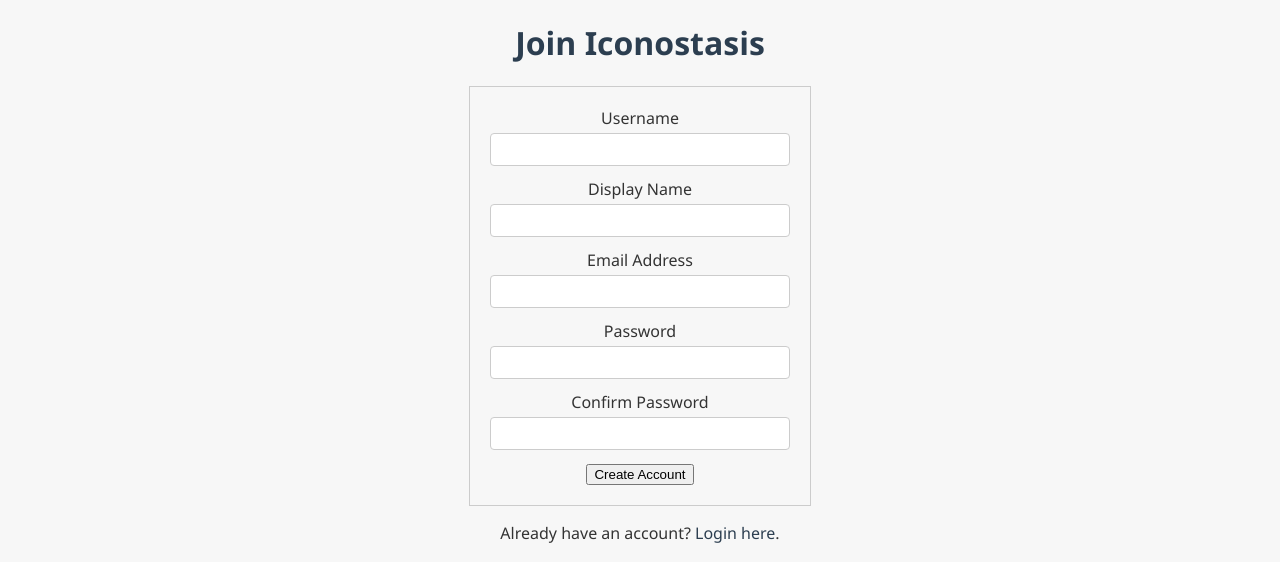
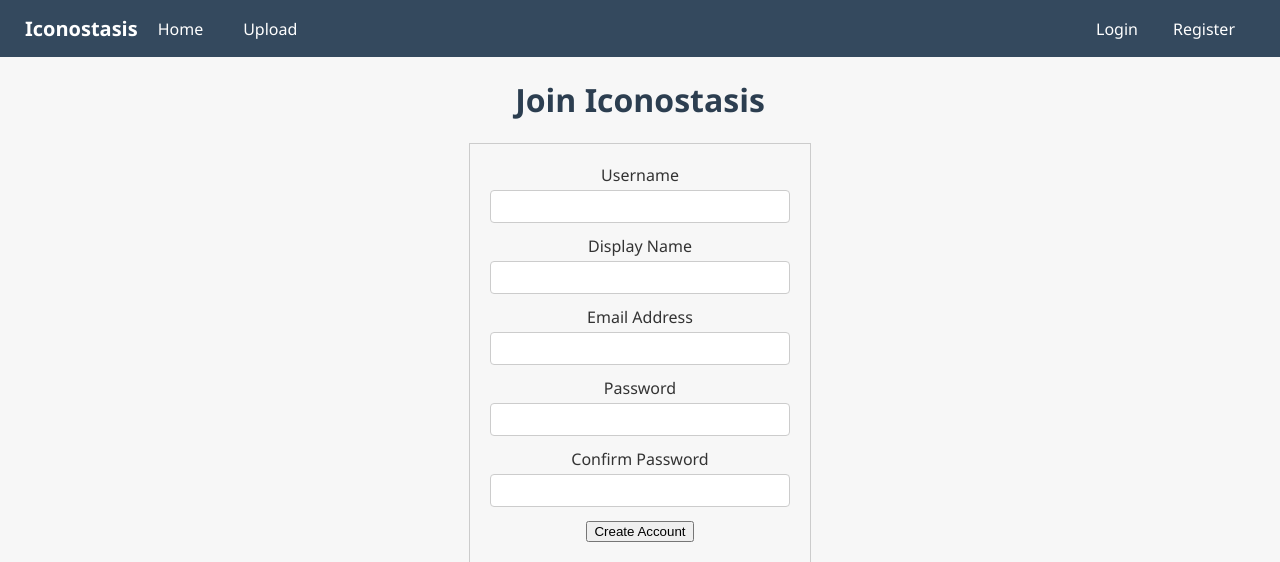
Before and after one commit to Luks-kit/iconostasis, a FastAPI app: page /signup in a window 1280 px wide. Shown: the top 562 px of the page. Run offline with FastAPI, Linux system fonts and the light colour scheme.

Commit message:
Add navigation bar to signup page

```diff
--- a/templates/signup.html
+++ b/templates/signup.html
@@ -7,6 +7,27 @@
     <link rel="stylesheet" href="static/css/style.css?v=1">
 </head>
 <body>
+
+
+    <div class="navbar">
+        <div class="nav-left">
+            <h2 class="site-title">Iconostasis</h2>
+            <a href="/">Home</a>
+            <a href="/upload">Upload</a>
+        </div>
+
+        <div class="nav-right">
+            {% if user %}
+                <div class="username-display">
+                    Logged in as <a href="/user/{{ user.username }}"><strong>{{ user.display_name }}</strong></a>
+                </div>
+                <a href="/logout">Logout</a>
+            {% else %}
+                <a href="/login">Login</a>
+                <a href="/signup">Register</a>
+            {% endif %}
+        </div>
+    </div>
 
     <main class="login-container">
         <h1>Join Iconostasis</h1>
```
